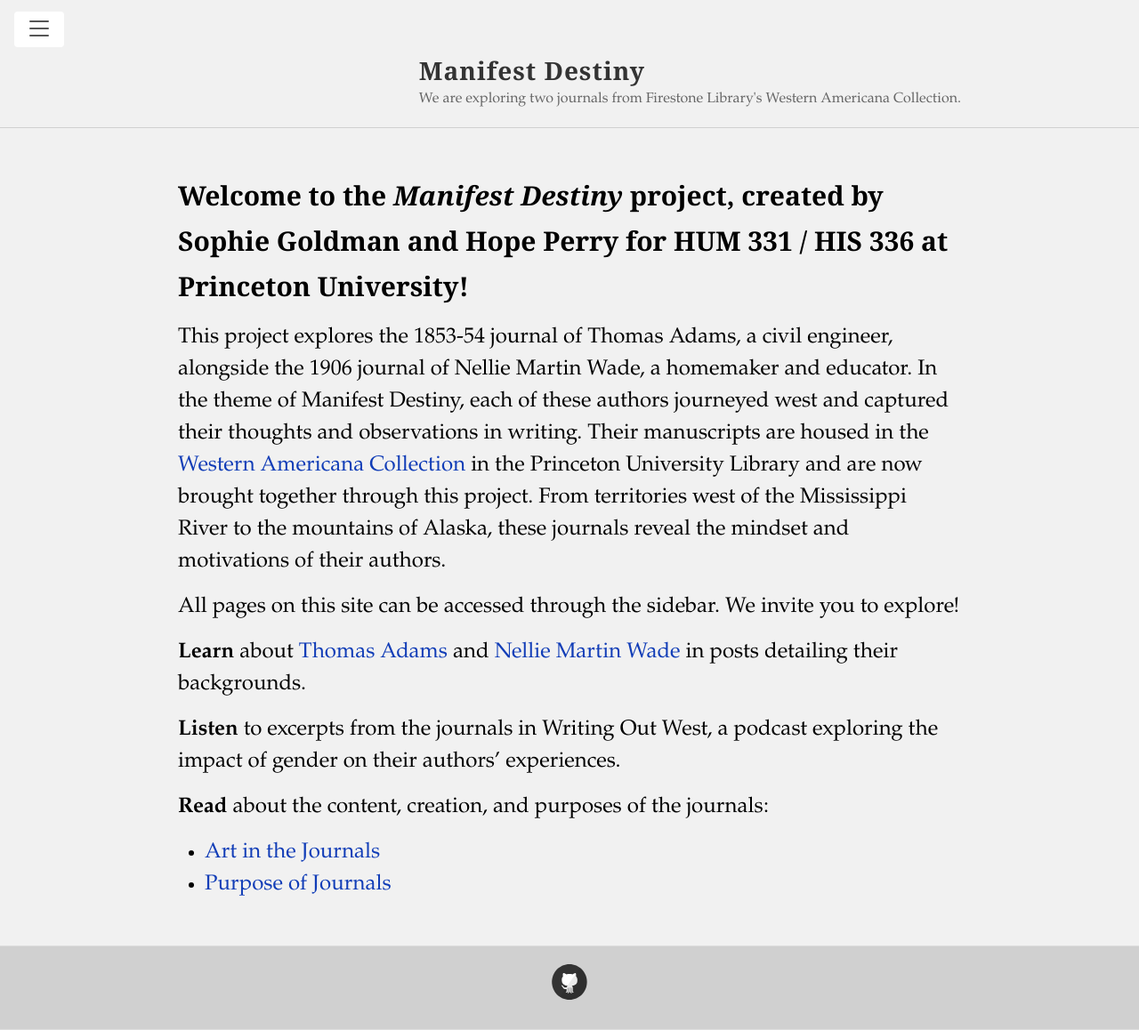
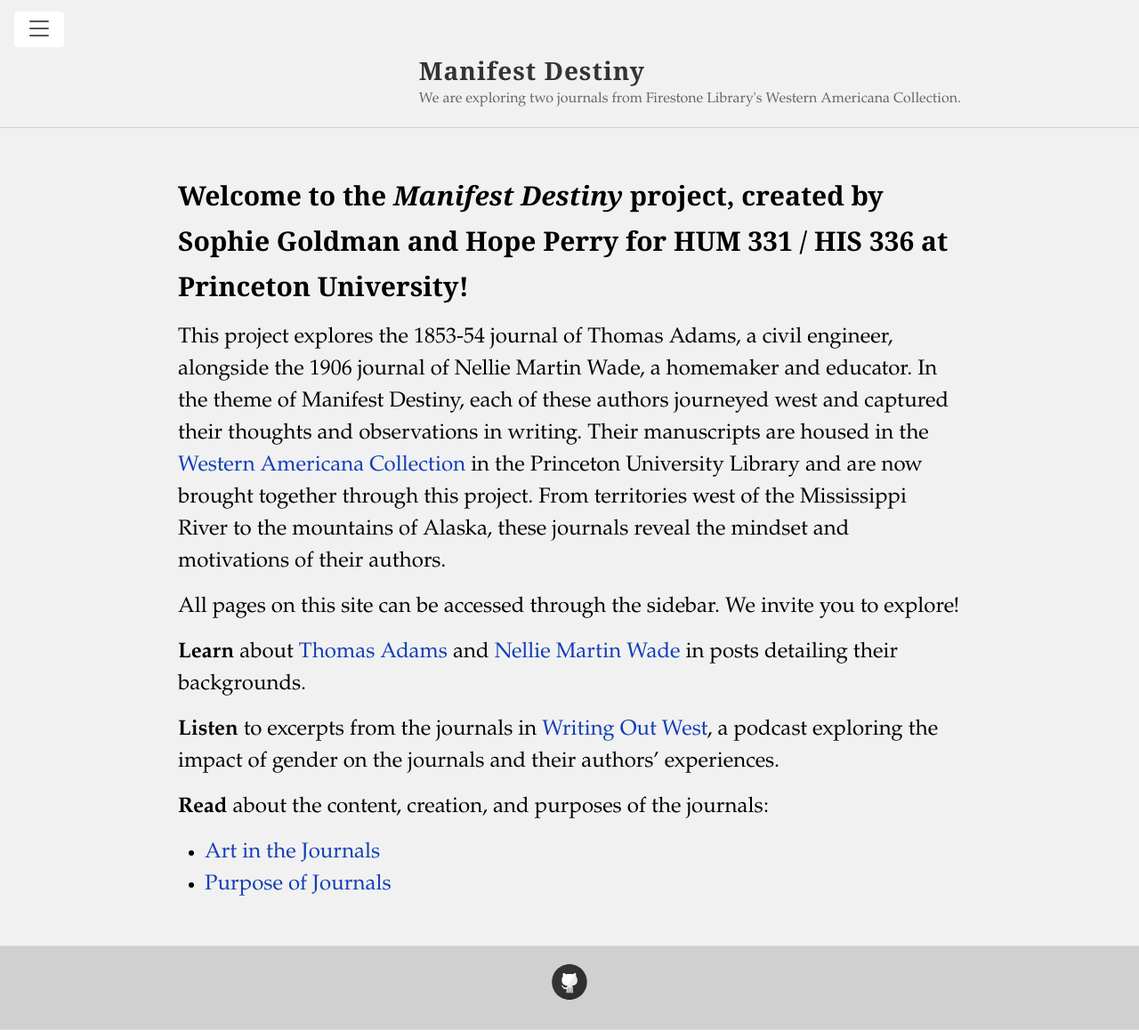
Before and after one commit to HUM-331-Princeton/manifest-destiny, a Jekyll site: the page built from index.md, in a window 1280 px wide. Shown: the whole page at 89% size. Built offline with Jekyll 4.4.1, drawn with Linux system fonts in a browser that asks for light colours; our own code applies the rules of GitHub Pages for plain Markdown files.

Commit message:
Update index.md

```diff
--- a/index.md
+++ b/index.md
@@ -10,7 +10,7 @@
 
 **Learn** about [Thomas Adams](https://hum-331-princeton.github.io/manifest-destiny/Thomas-Adams-Background/) and [Nellie Martin Wade](https://hum-331-princeton.github.io/manifest-destiny/Nellie-Martin-Wade-Background/) in posts detailing their backgrounds.
 
-**Listen** to excerpts from the journals in Writing Out West, a podcast exploring the impact of gender on their authors’ experiences.
+**Listen** to excerpts from the journals in [Writing Out West](https://hum-331-princeton.github.io/manifest-destiny/Writing-Out-West/), a podcast exploring the impact of gender on the journals and their authors’ experiences.
 
 **Read** about the content, creation, and purposes of the journals:
 - [Art in the Journals]({{site.baseurl}})
```
